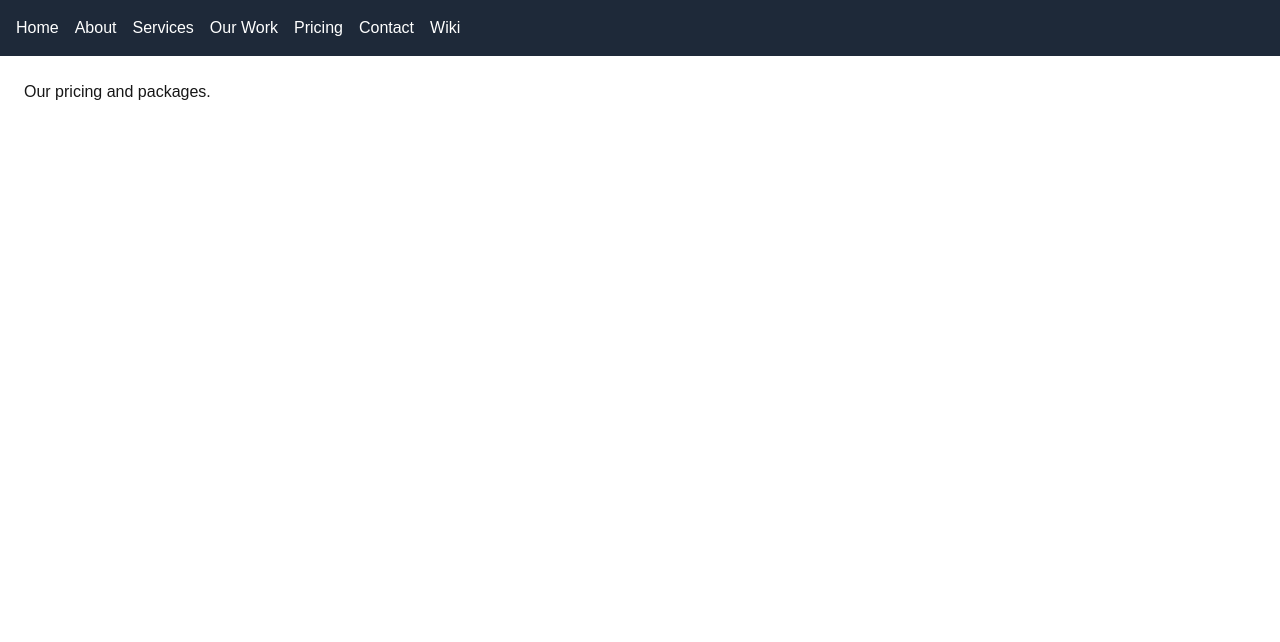
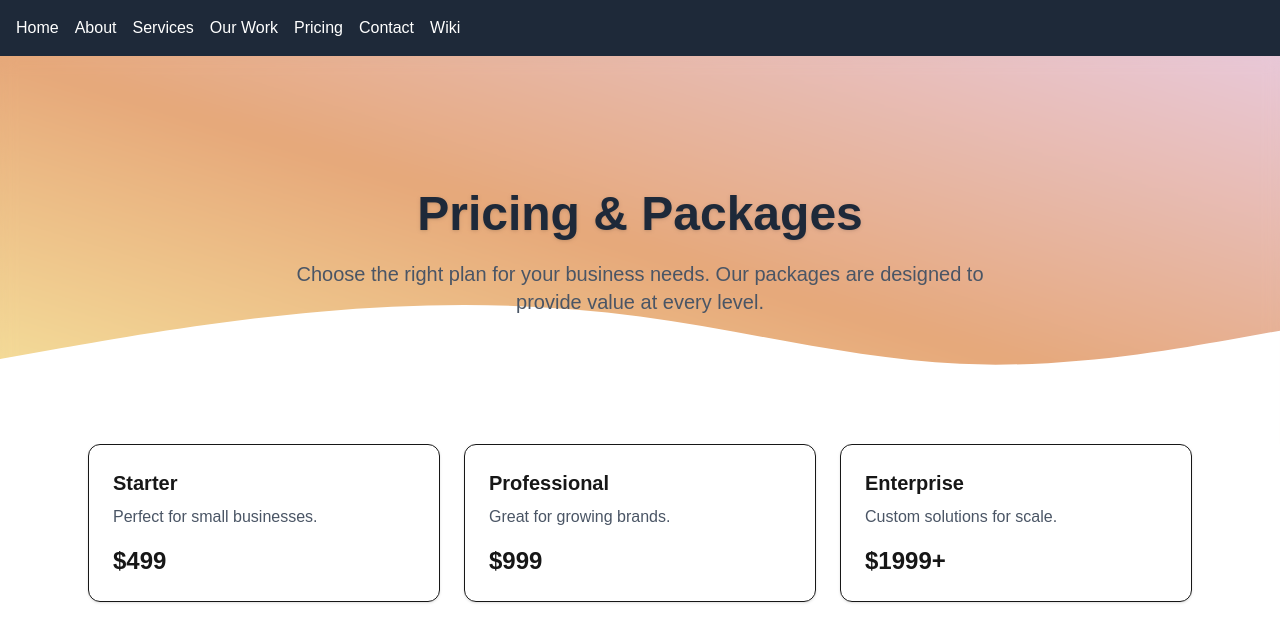
Before and after one commit to judeandy1999/vamossy.com, a Next.js app: page /pricing in a window 1280 px wide. Shown: the top 642 px of the page. Built offline with nearby package versions, Linux system fonts and the light colour scheme.

Commit message:
Implement PageWrapper in Pricing page for enhanced layout and user experience

```diff
--- a/app/pricing/page.jsx
+++ b/app/pricing/page.jsx
@@ -1,3 +1,25 @@
+import PageWrapper from '@/components/page-wrapper';
+
 export default function Page() {
-  return <div className="p-6">Our pricing and packages.</div>;
+  return (
+    <PageWrapper title="Pricing & Packages" subtitle="Choose the right plan for your business needs. Our packages are designed to provide value at every level." color="pricing">
+      <div className="grid md:grid-cols-3 gap-6">
+        <div className="border p-6 rounded-xl shadow hover:shadow-lg transition">
+          <h2 className="text-xl font-semibold mb-2">Starter</h2>
+          <p className="text-gray-600 mb-4">Perfect for small businesses.</p>
+          <p className="text-2xl font-bold">$499</p>
+        </div>
+        <div className="border p-6 rounded-xl shadow hover:shadow-lg transition">
+          <h2 className="text-xl font-semibold mb-2">Professional</h2>
+          <p className="text-gray-600 mb-4">Great for growing brands.</p>
+          <p className="text-2xl font-bold">$999</p>
+        </div>
+        <div className="border p-6 rounded-xl shadow hover:shadow-lg transition">
+          <h2 className="text-xl font-semibold mb-2">Enterprise</h2>
+          <p className="text-gray-600 mb-4">Custom solutions for scale.</p>
+          <p className="text-2xl font-bold">$1999+</p>
+        </div>
+      </div>
+    </PageWrapper>
+  );
 }
```
